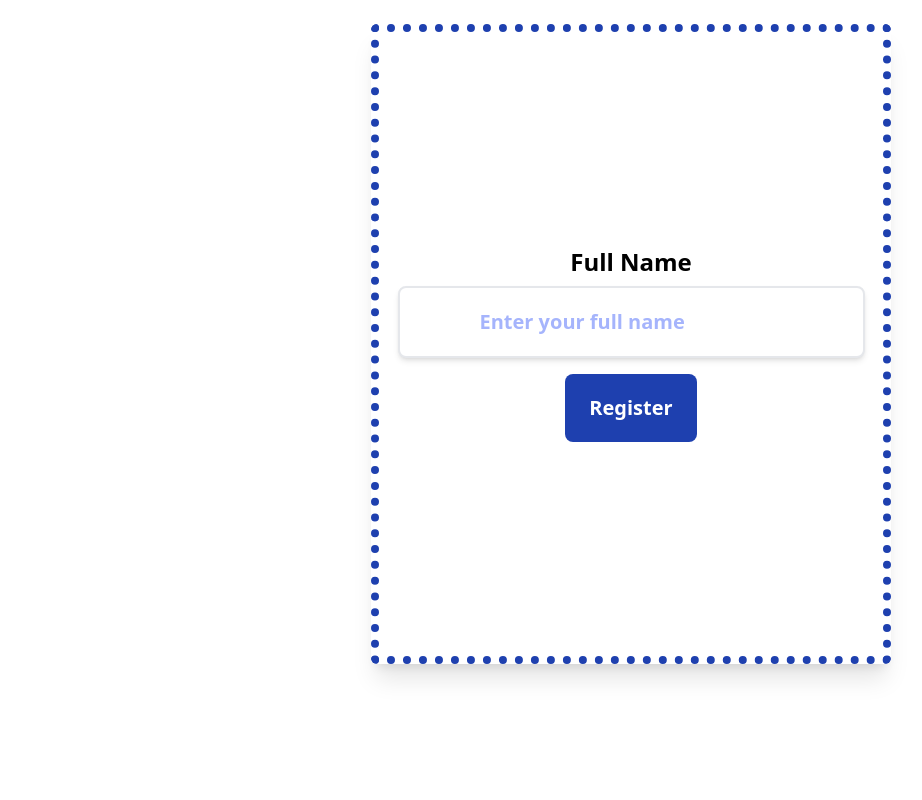
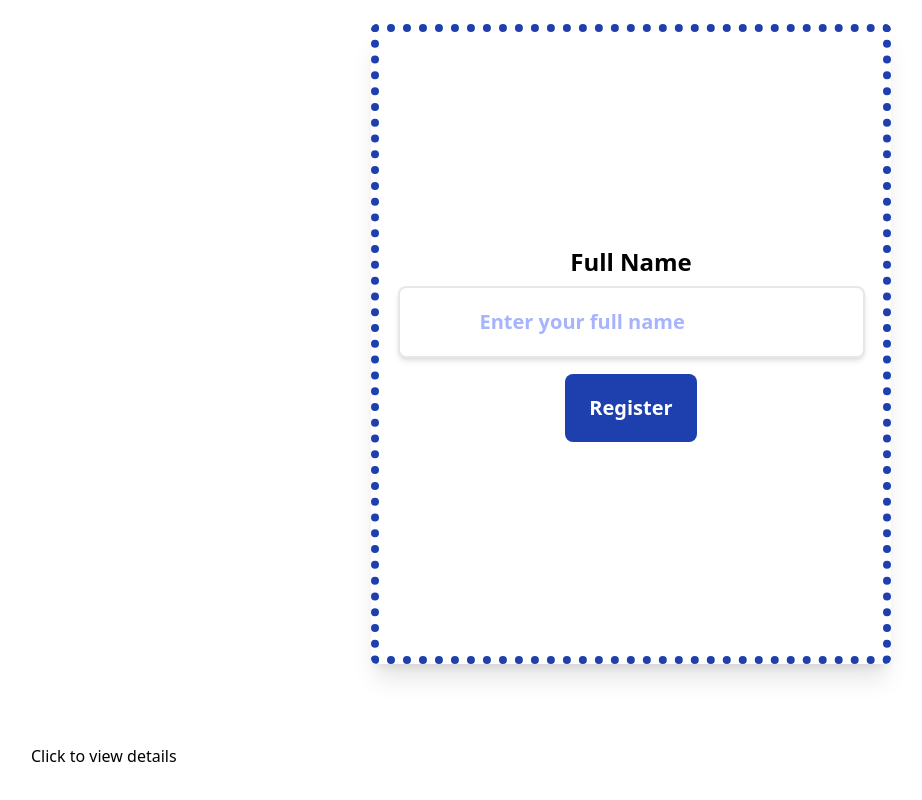
Before and after one commit to Riocodex/Voting-app-frontend, a Next.js app: page / in a window 1280 px wide. Shown: the part 1559-2359 px from the top of the page, without its empty margins (9-931 px from the left). Built offline with nearby package versions, Linux system fonts and the light colour scheme.

Commit message:
added some usestate variables

```diff
--- a/components/register.js
+++ b/components/register.js
@@ -2,7 +2,7 @@ import React, { useEffect , useState } from 'react'
 
 import { ethers } from "ethers";
 
-const Register = ({contractAddress, contractABI}) => {
+const Register = ({contractAddress, contractABI, setCandidateDetails}) => {
   const [nameChange, setNameChange] = useState("")
 
   //updating the name Change
@@ -60,6 +60,7 @@ const Register = ({contractAddress, contractABI}) => {
         console.log("fetching candidates");
         let candidates = await votingContract.getCandidates();
         console.log("candidates for the election are: ", candidates);
+        setCandidateDetails(candidates)
       } else {
         console.log("Metamask is not connected");
       }
--- a/components/startElection.js
+++ b/components/startElection.js
@@ -4,7 +4,7 @@ import { ethers } from "ethers";
 
 
 
-const StartElection = ({contractAddress, contractABI}) => {
+const StartElection = ({contractAddress, contractABI, setElectionDetails}) => {
     const [title , setTitle] = React.useState("")
     const [period , setPeriodChange] = React.useState()
     // updating the title Change
@@ -70,9 +70,11 @@ const StartElection = ({contractAddress, contractABI}) => {
         const electionDetails = await votingContract.getElectionDetails();
         console.log("fetched!");
         console.log("the election details are",electionDetails.toString())
+        setElectionDetails(electionDetails)
       } else {
         console.log("Metamask is not connected");
       }
+
 
     } catch (error) {
       console.log(error);
--- a/pages/index.js
+++ b/pages/index.js
@@ -26,6 +26,11 @@ export default function Home() {
   const [electionDetails, setElectionDetails] = useState([])
 
   const [candidateDetails, setCandidateDetails] = useState([])
+
+  const viewDetails = () => {
+    console.log('this is electiondetails',electionDetails)
+    console.log('this is candidate details',candidateDetails)
+  }
 
       // Wallet connection logic
   const isWalletConnected = async () => {
@@ -111,12 +116,21 @@ export default function Home() {
 
       </div>
       </div>
-      <StartElection contractAddress={contractAddress} contractABI={contractABI}/>
+      <StartElection
+      contractAddress={contractAddress}
+      contractABI={contractABI}
+      setElectionDetails={setElectionDetails}
+      />
       <Register
       contractAddress={contractAddress}
       contractABI={contractABI}
       setCandidateDetails={setCandidateDetails}/>
 
+      <button
+      onClick={viewDetails}
+      >
+        Click to view details
+      </button>
     </div>
   </>
   )
```
